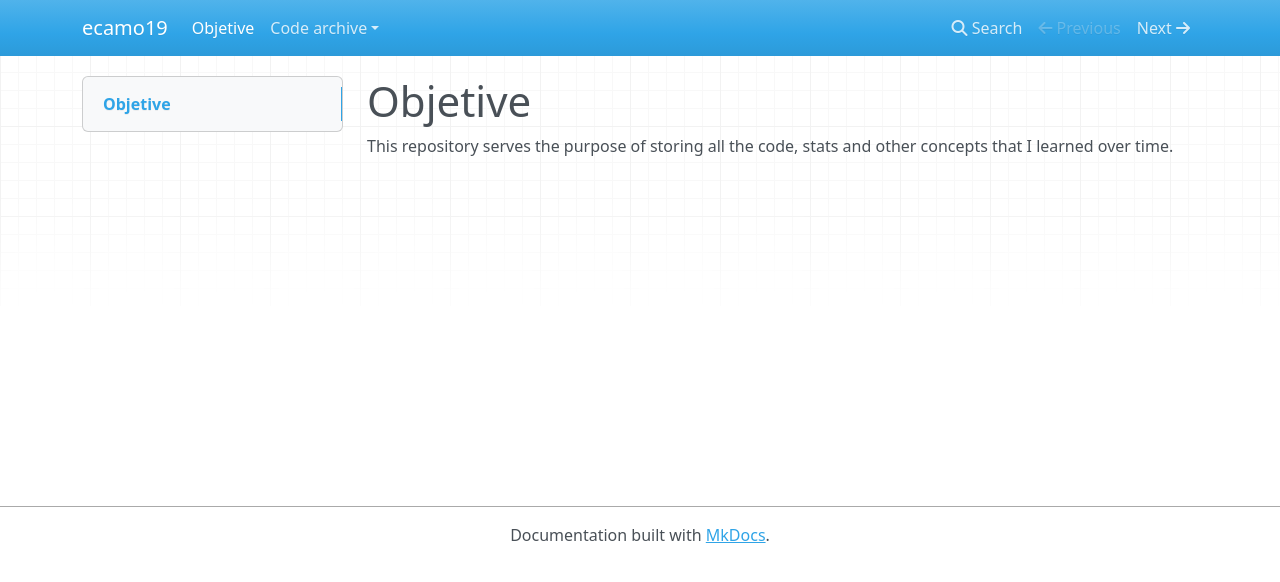
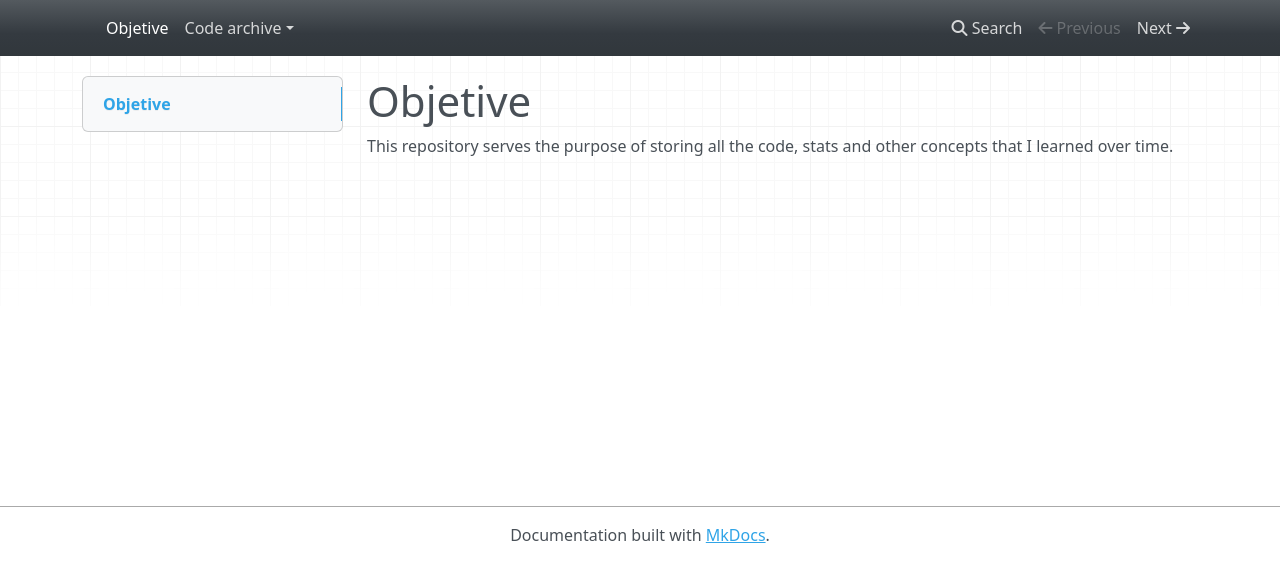
Before and after one commit to ecamo19/my_notes, an MkDocs documentation site: the page built from docs/index.md, in a window 1280 px wide. Shown: the top 582 px of the page. Built offline with MkDocs 1.6.1, drawn with Linux system fonts in a browser that asks for light colours; nearby versions of some CDN libraries.

Commit message:
Setting structure

```diff
--- a/mkdocs.yml
+++ b/mkdocs.yml
@@ -1,2 +1,6 @@
-site_name: ecamo19
+site_name: ""
 site_url:
+
+theme:
+    name: mkdocs
+    nav_style: dark
```
Also changed, not shown: 1 other file.
